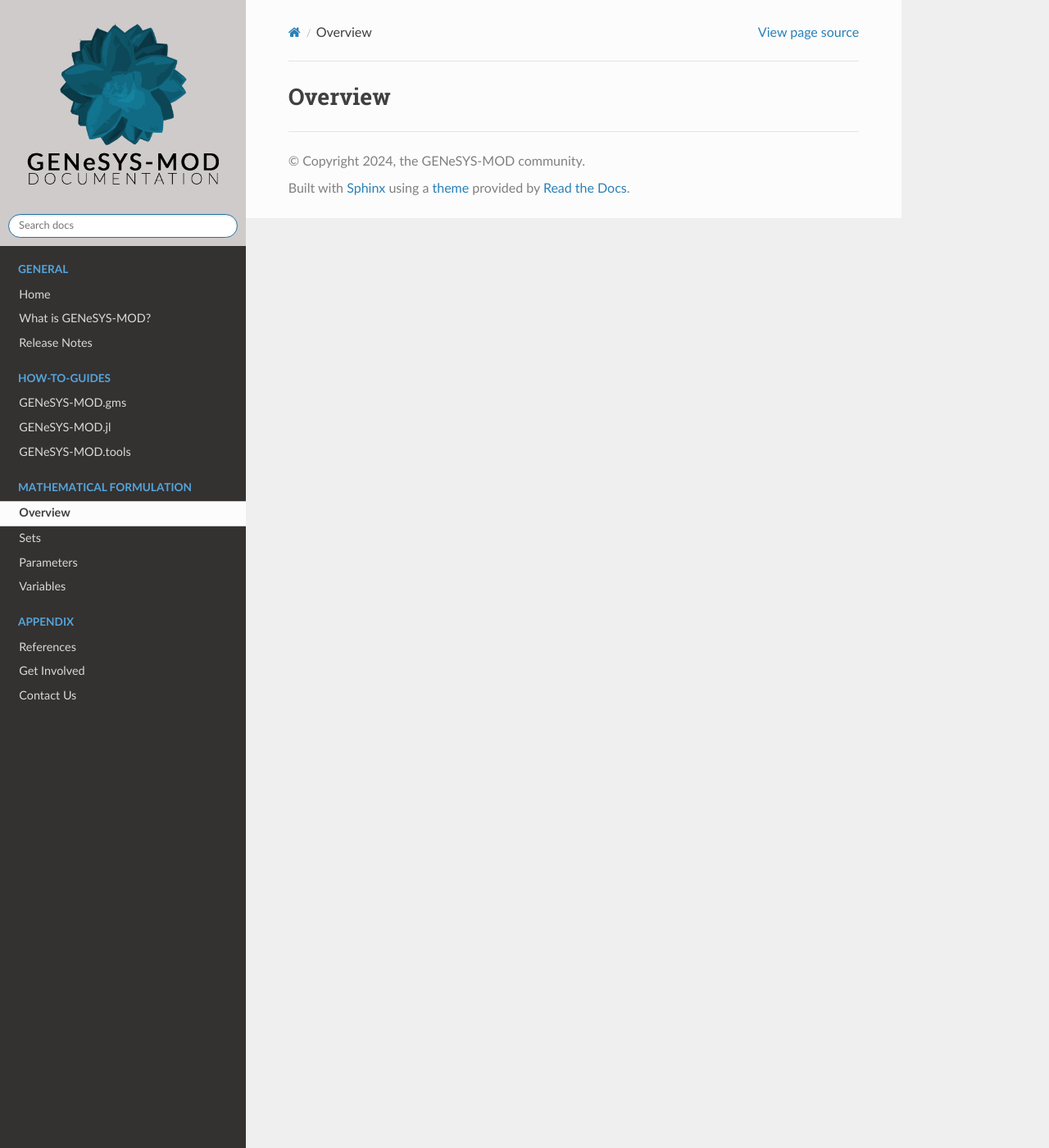
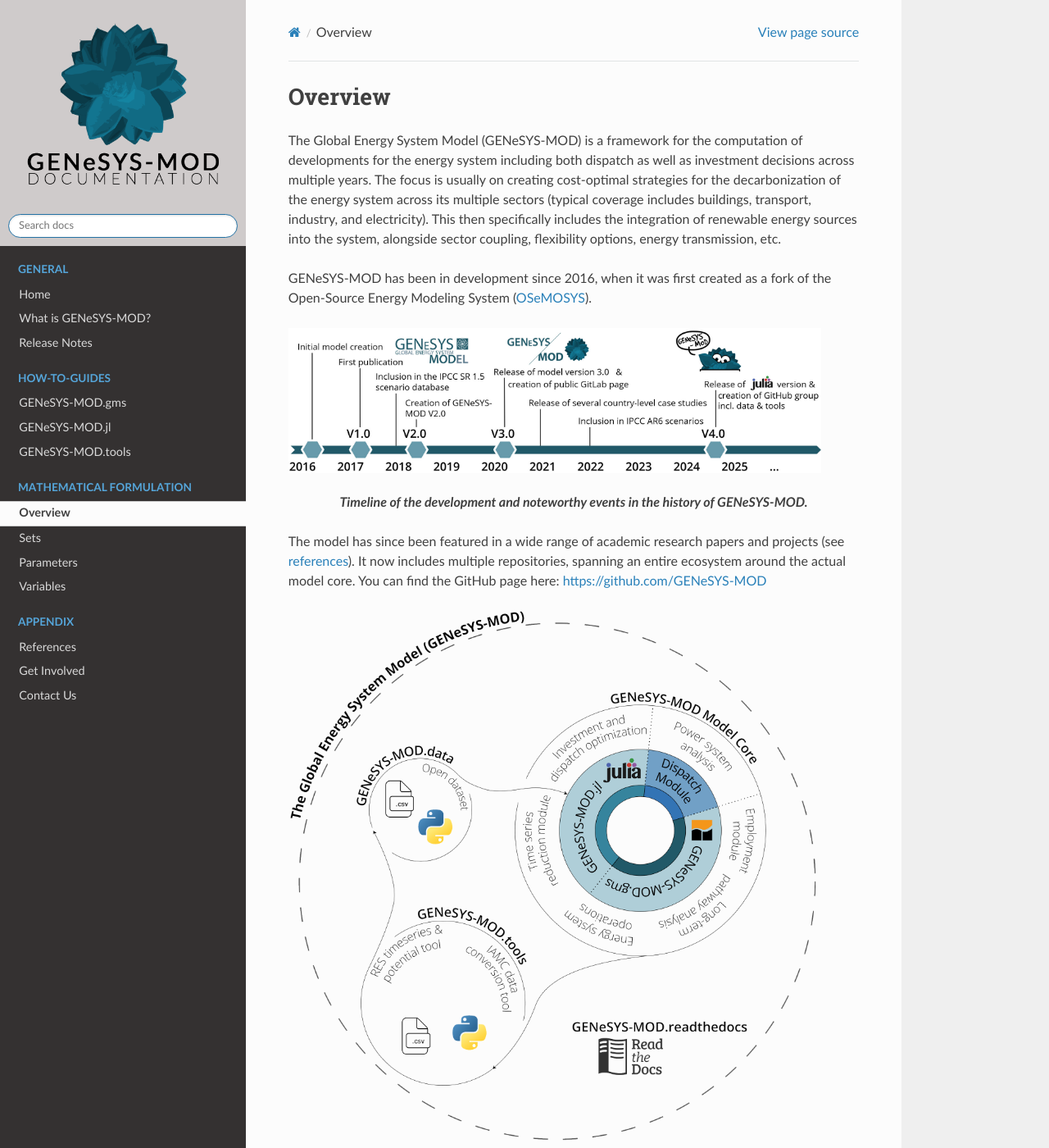
Before and after one commit to GENeSYS-MOD/GENeSYS_MOD.readthedocs, a Sphinx documentation site: the page built from docs/source/mathematical_formulation/overview.rst, in a window 1280 px wide and 1400 px high. Shown: the whole window at 82% size. Built offline with Sphinx 7.4.7 and the Read the Docs theme 3.1.0, drawn with Linux system fonts in a browser that asks for light colours; some of the changed text lies outside the part shown.

Commit message:
added some more descriptions and expanded release notes section

```diff
--- a/docs/source/mathematical_formulation/overview.rst
+++ b/docs/source/mathematical_formulation/overview.rst
@@ -1,2 +1,18 @@
 Overview
 ========
+
+The Global Energy System Model (GENeSYS-MOD) is a framework for the computation of developments for the energy system including both dispatch as well as investment decisions across multiple years. The focus is usually on creating cost-optimal strategies for the decarbonization of the energy system across its multiple sectors (typical coverage includes buildings, transport, industry, and electricity). This then specifically includes the integration of renewable energy sources into the system, alongside sector coupling, flexibility options, energy transmission, etc.
+
+GENeSYS-MOD has been in development since 2016, when it was first created as a fork of the Open-Source Energy Modeling System (`OSeMOSYS  <http://www.osemosys.org/>`_).
+
+.. image:: /_static/genesysmod_timeline_small.jpg
+    :width: 650
+
+.. centered:: *Timeline of the development and noteworthy events in the history of GENeSYS-MOD.*
+
+The model has since been featured in a wide range of academic research papers and projects (see :doc:`references </references>`). It now includes multiple repositories, spanning an entire ecosystem around the actual model core. You can find the GitHub page here: `https://github.com/GENeSYS-MOD  <https://github.com/GENeSYS-MOD>`_
+
+.. image:: /_static/gmd_ecosystem_small.png
+    :width: 650
+
+.. centered:: *The GENeSYS-MOD ecosystem and repositories.*
--- /dev/null
+++ b/docs/source/release_notes/genesysmod_gms.rst
@@ -0,0 +1,6 @@
+Release Notes - GENeSYS-MOD.gms
+===============================
+
+
+
+Coming soon. :)
```
Also changed, not shown: docs/source/about.rst (+9 -1 lines), docs/source/index.rst (+4 -4 lines), docs/source/release_notes.rst (deleted, +0 -8 lines), docs/source/release_notes/release_notes.rst (added, +20 -0 lines), docs/source/_static/genesysmod_blocks_v4.png (added).
